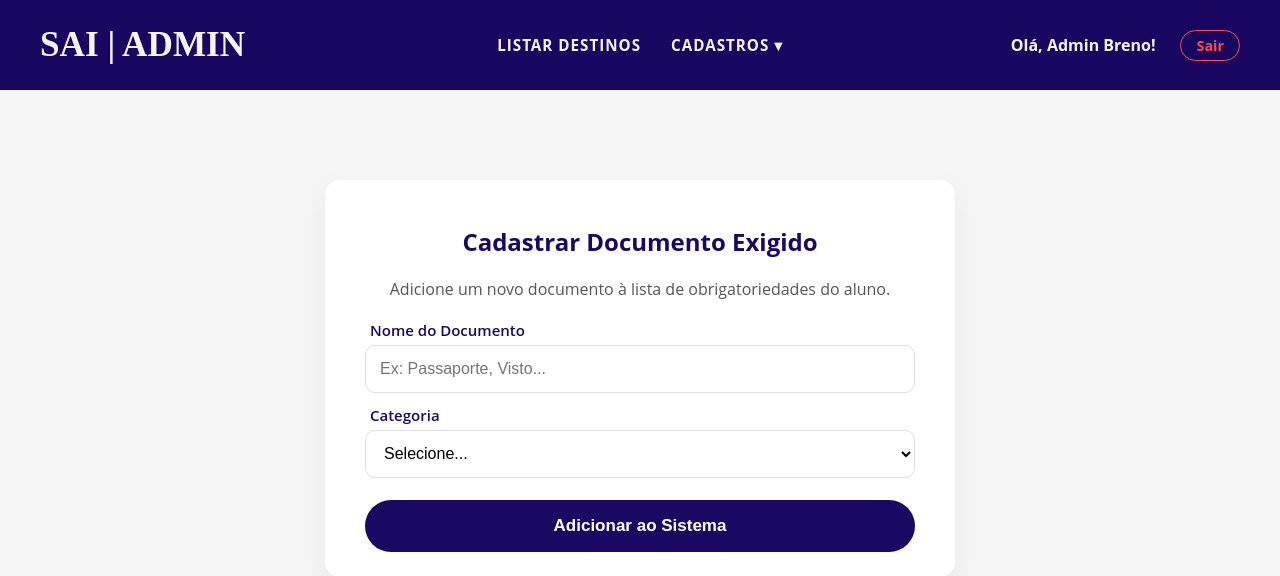
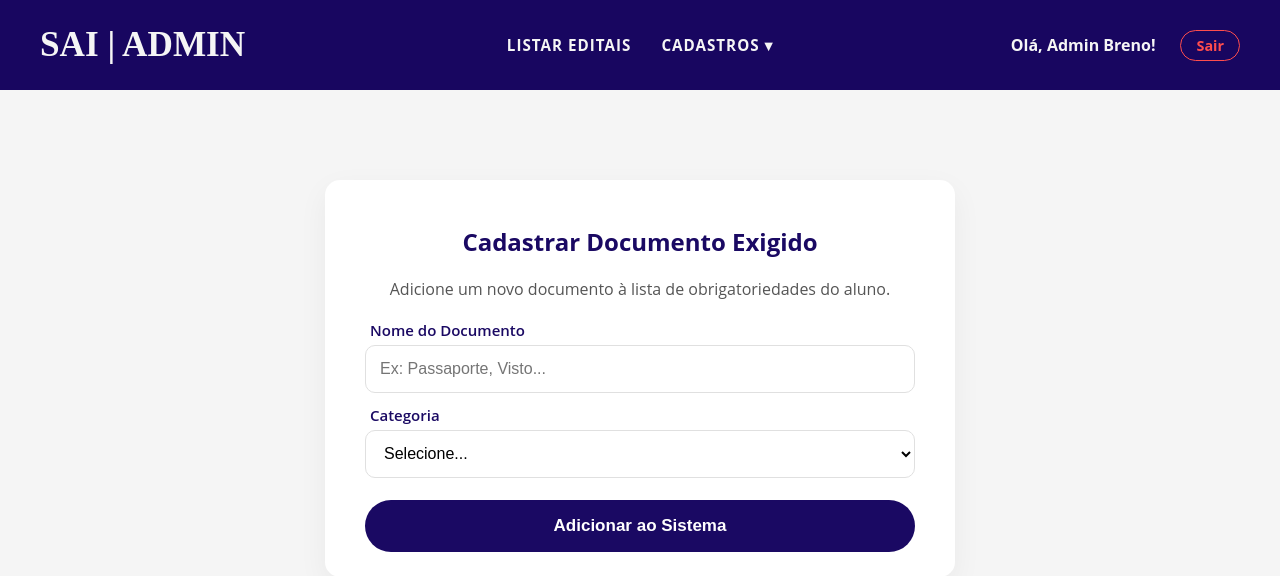
Before and after one commit to IsabelaAmoriim/sistema-apoio-intercambistas, a Flask app: page /admin/documento/novo in a window 1280 px wide. Shown: the top 576 px of the page. Run offline with Flask 3, Linux system fonts and the light colour scheme; a user stored in the database is signed in.

Commit message:
Add link to 'Listar Editais' in admin template

```diff
--- a/templates/admin_cadastro_documento.html
+++ b/templates/admin_cadastro_documento.html
@@ -11,13 +11,14 @@
             <h1 id="logo"><a href="{{ url_for('admin_dashboard') }}">SAI | ADMIN</a></h1>
             <nav>
                 <ul>
-                    <li><a href="{{ url_for('admin_listar_paises') }}">Listar Destinos</a></li>
+                    <li><a href="{{ url_for('admin_listar_editais') }}">Listar Editais</a></li>
                     <li class="dropdown">
                         <a href="#">Cadastros ▾</a>
                         <ul class="submenu">
                             <li><a href="{{ url_for('admin_cadastro_pais') }}">País</a></li>
                             <li><a href="{{ url_for('admin_cadastro_universidade') }}">Universidade</a></li>
                             <li><a href="{{ url_for('admin_cadastro_documento') }}">Doc. Exigido</a></li>
+                            <li><a href="{{ url_for('admin_cadastro_edital') }}">Edital</a></li>
                         </ul>
                     </li>
                 </ul>
```
